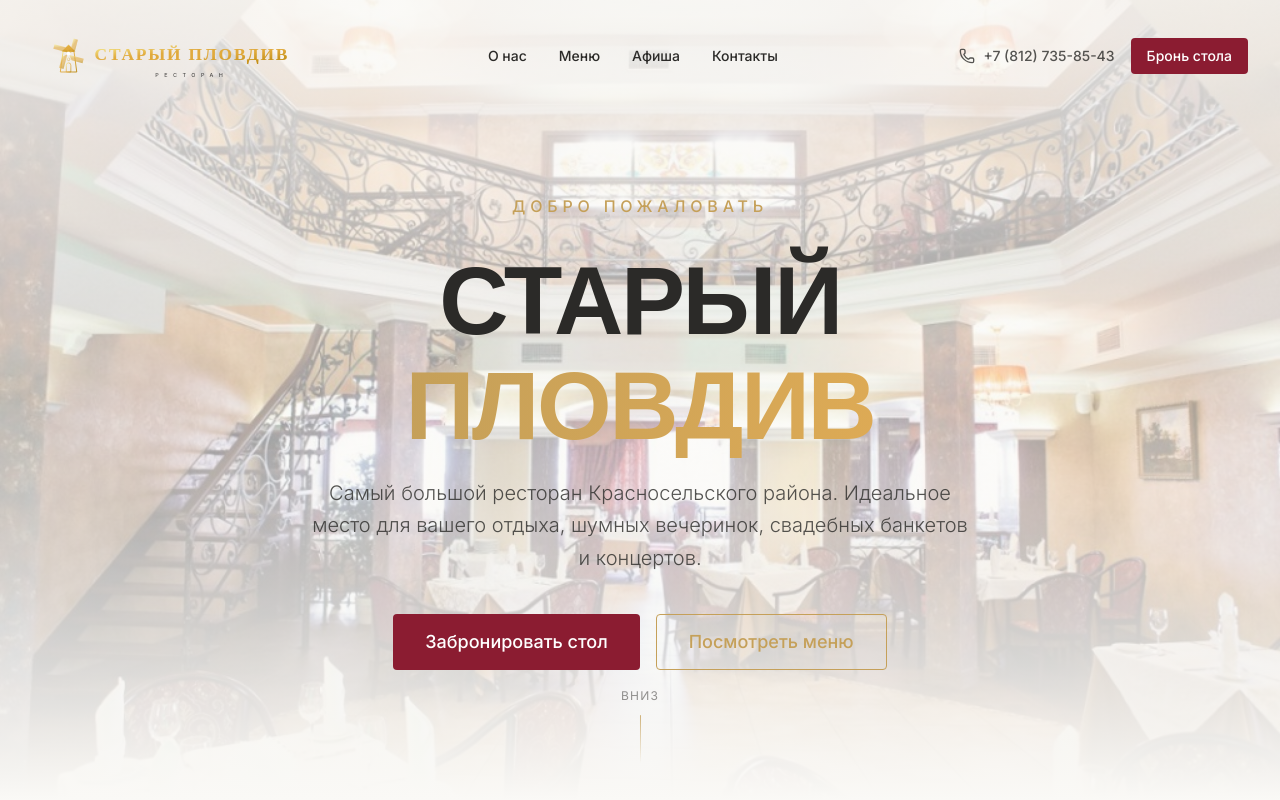
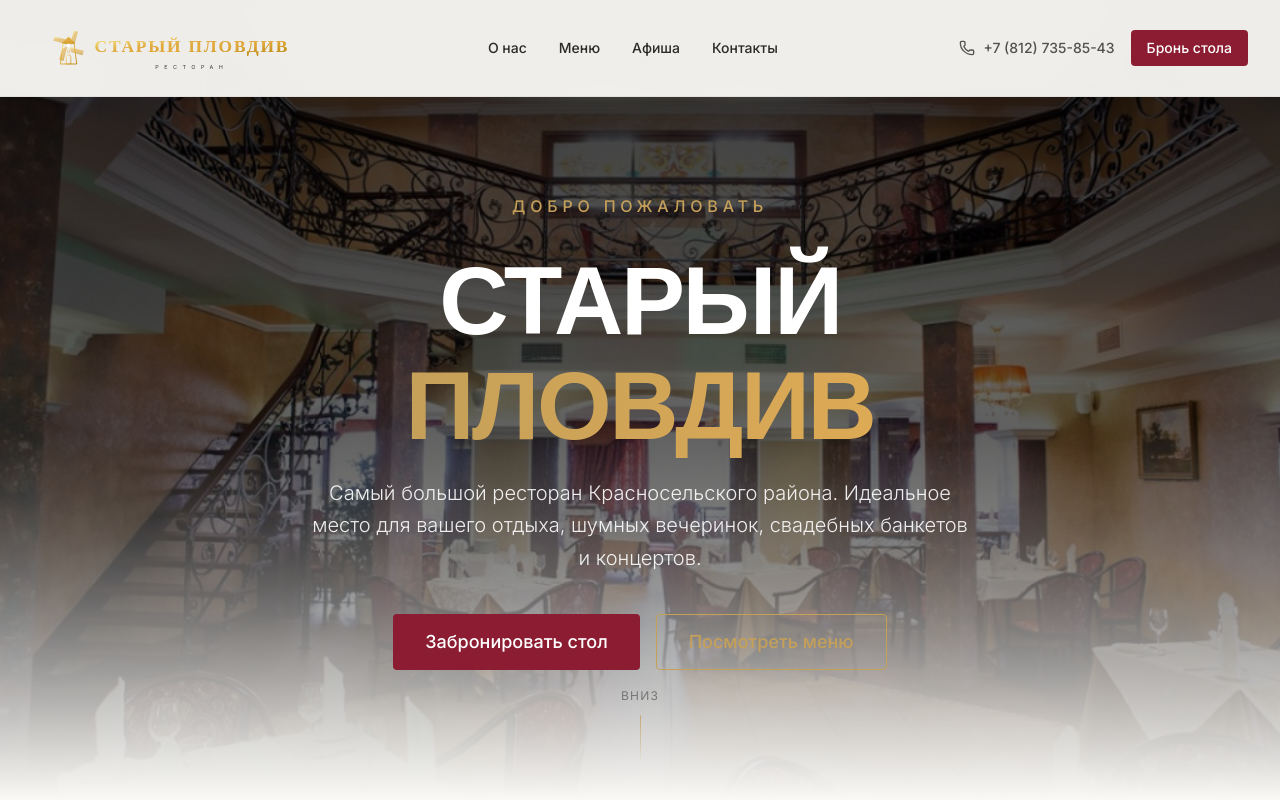
Before and after one commit to ruslanhautov86-netizen/plovdiv, a Next.js app: page / in a window 1280 px wide. Shown: the top 800 px of the page. Built offline with nearby package versions, Linux system fonts and the light colour scheme; a web font is replaced by a local one.

Commit message:
Fix hero text visibility and solid navbar

```diff
--- a/src/components/layout/Navbar.tsx
+++ b/src/components/layout/Navbar.tsx
@@ -25,8 +25,8 @@ export function Navbar() {
 
   return (
     <header
-      className={`fixed top-0 left-0 right-0 z-50 transition-all duration-300 ${
-        isScrolled ? 'bg-background/95 backdrop-blur-md border-b border-black/5 py-4' : 'bg-transparent py-6'
+      className={`fixed top-0 left-0 right-0 z-50 transition-all duration-300 bg-background/95 backdrop-blur-md border-b border-black/5 py-4 ${
+        isScrolled ? 'shadow-sm' : ''
       }`}
     >
       <div className="container mx-auto px-4 lg:px-8 flex justify-between items-center">
--- a/src/components/sections/Hero.tsx
+++ b/src/components/sections/Hero.tsx
@@ -14,7 +14,7 @@ export function Hero() {
           backgroundImage: 'url("/hero-bg.jpg")',
         }}
       >
-        <div className="absolute inset-0 bg-gradient-to-b from-background/90 via-background/60 to-background"></div>
+        <div className="absolute inset-0 bg-gradient-to-b from-black/80 via-black/60 to-background"></div>
       </div>
 
       {/* Content */}
@@ -29,7 +29,7 @@ export function Hero() {
           <span className="text-gold font-medium uppercase tracking-[0.3em] text-sm md:text-base mb-6 block">
             Добро пожаловать
           </span>
-          <h1 className="text-5xl md:text-7xl lg:text-8xl font-heading font-bold text-foreground tracking-tight leading-[1.1]">
+          <h1 className="text-5xl md:text-7xl lg:text-8xl font-heading font-bold text-white tracking-tight leading-[1.1]">
             СТАРЫЙ <br />
             <span className="text-transparent bg-clip-text bg-gradient-to-r from-gold to-gold-hover">
               ПЛОВДИВ
@@ -43,7 +43,7 @@ export function Hero() {
           transition={{ duration: 0.8, delay: 0.4 }}
           className="max-w-2xl mx-auto"
         >
-          <p className="text-lg md:text-xl text-foreground/80 mb-10 leading-relaxed font-light">
+          <p className="text-lg md:text-xl text-white/90 mb-10 leading-relaxed font-light">
             Самый большой ресторан Красносельского района. Идеальное место для вашего отдыха,
             шумных вечеринок, свадебных банкетов и концертов.
           </p>
```
